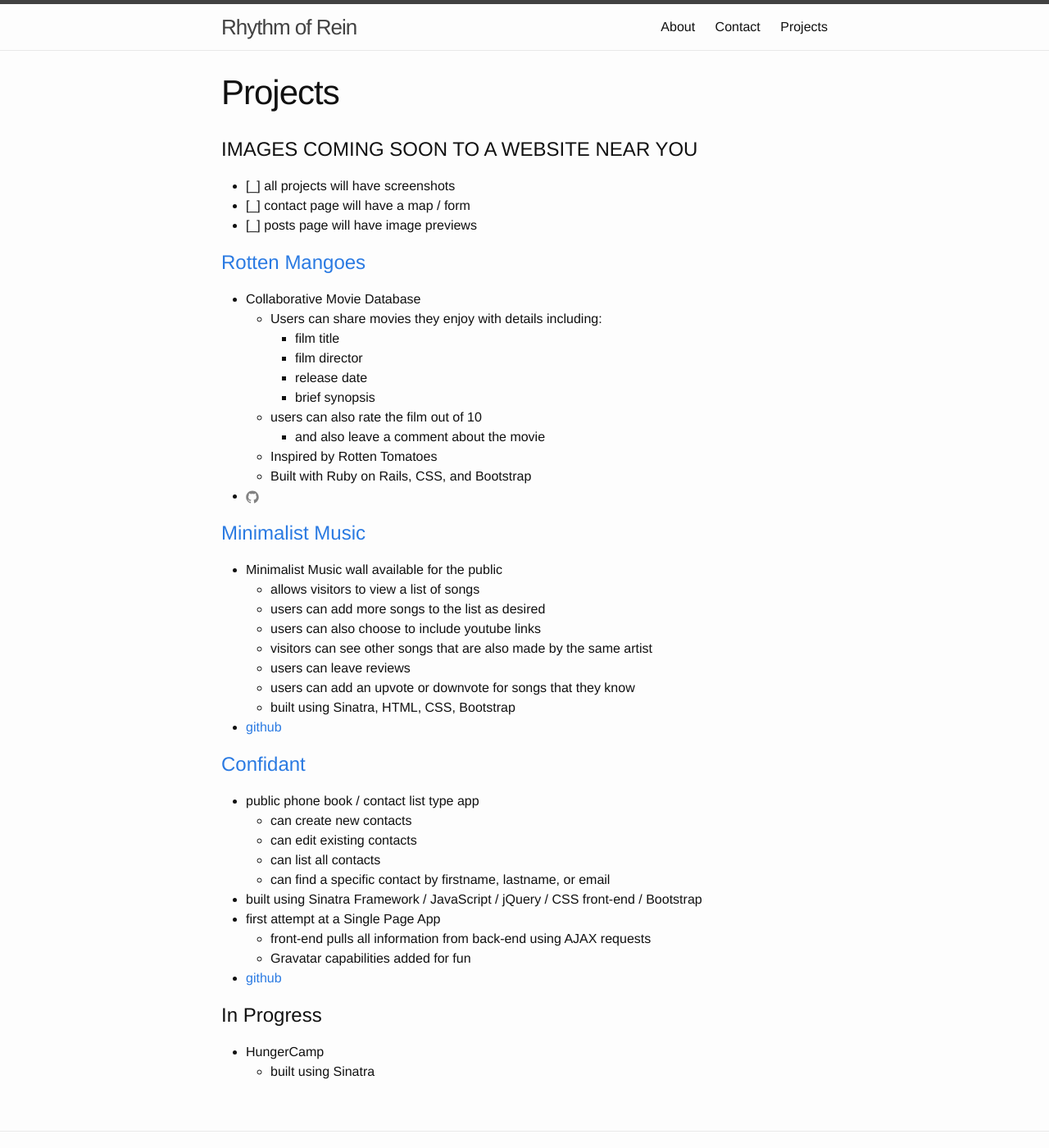
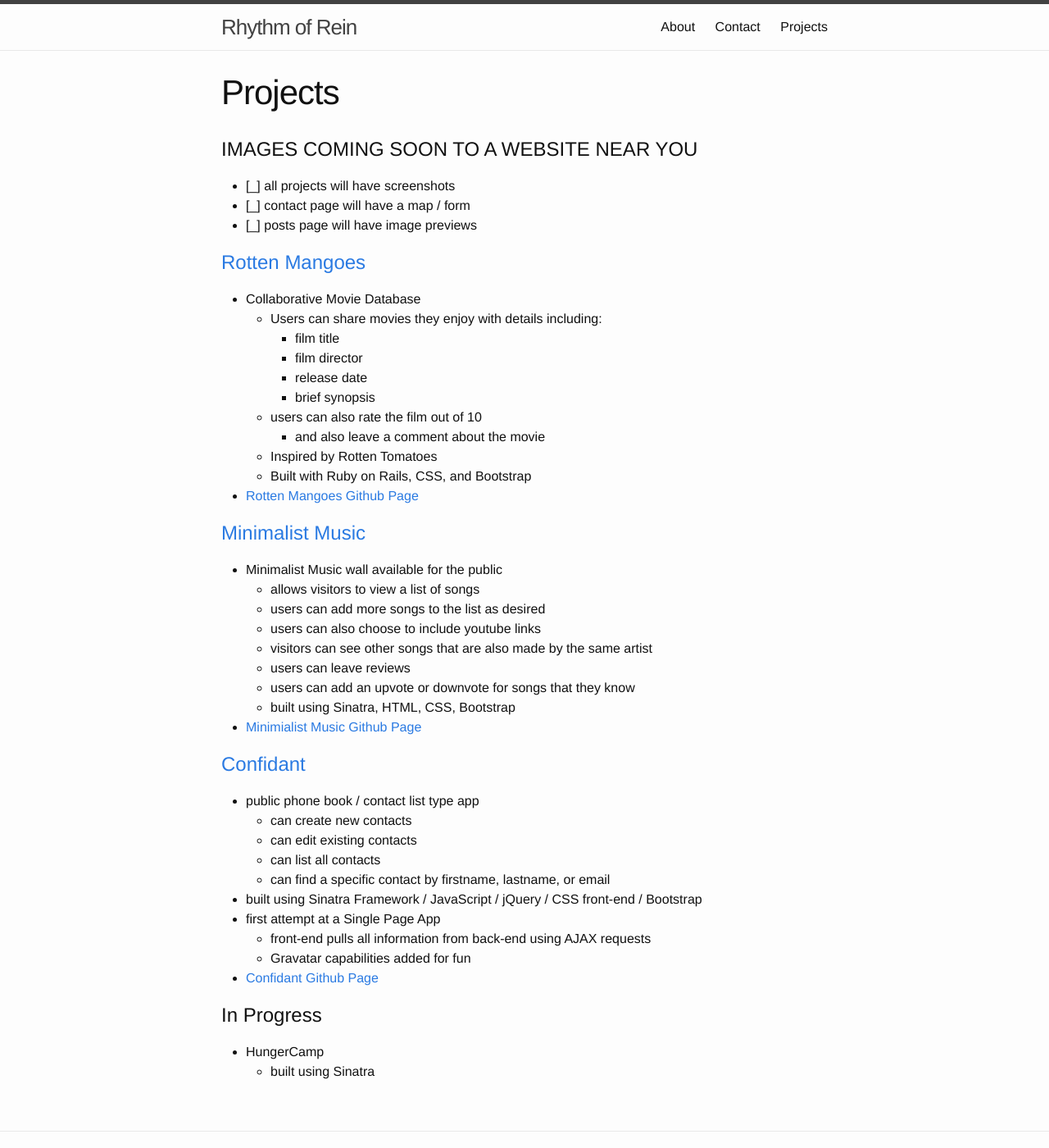
Before and after one commit to reinhardt021/reinhardt021.github.io, a Jekyll site: the page built from projects.md, in a window 1280 px wide and 1400 px high. Shown: the whole window at 82% size. Built offline with Jekyll 4.4.1, drawn with Linux system fonts in a browser that asks for light colours.

Commit message:
Edited external links for projects again

```diff
--- a/projects.md
+++ b/projects.md
@@ -22,7 +22,7 @@
       - and also leave a comment about the movie
     - Inspired by Rotten Tomatoes
     - Built with Ruby on Rails, CSS, and Bootstrap
-  - [{% include icon-github.html%}](https://github.com/reinhardtcgr/rotten_mangoes)
+  - [Rotten Mangoes Github Page](https://github.com/reinhardtcgr/rotten_mangoes)
 
 # [Minimalist Music](https://minimalist-music.herokuapp.com/)
   - Minimalist Music wall available for the public
@@ -33,7 +33,7 @@
     - users can leave reviews
     - users can add an upvote or downvote for songs that they know
     - built using Sinatra, HTML, CSS, Bootstrap
-  - [github](https://github.com/reinhardtcgr/music_wall_app)
+  - [Minimialist Music Github Page](https://github.com/reinhardtcgr/music_wall_app)
 
 # [Confidant](https://confidant.herokuapp.com/)
 - public phone book / contact list type app
@@ -45,7 +45,7 @@
 - first attempt at a Single Page App
   - front-end pulls all information from back-end using AJAX requests
   - Gravatar capabilities added for fun
-- [github](https://github.com/reinhardtcgr/confidant)
+- [Confidant Github Page](https://github.com/reinhardtcgr/confidant)
 
 # In Progress
 - HungerCamp
```
